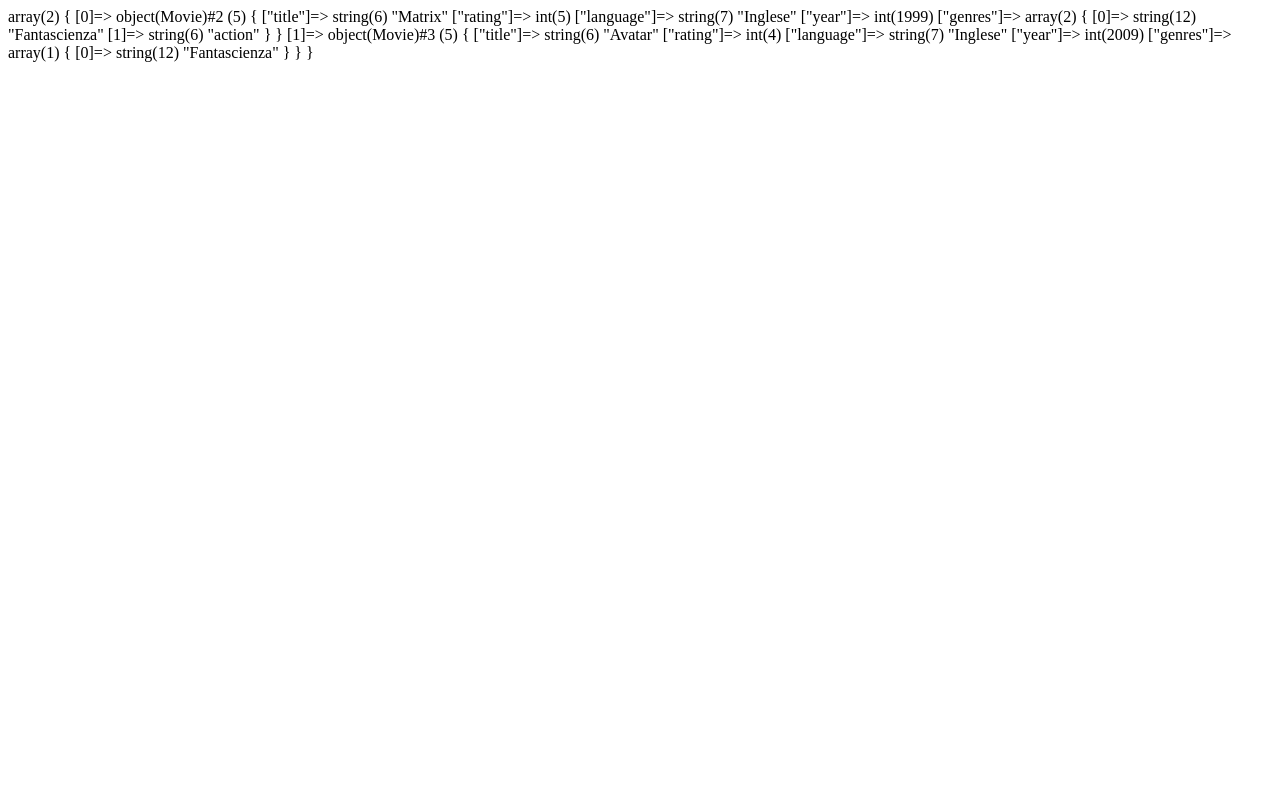
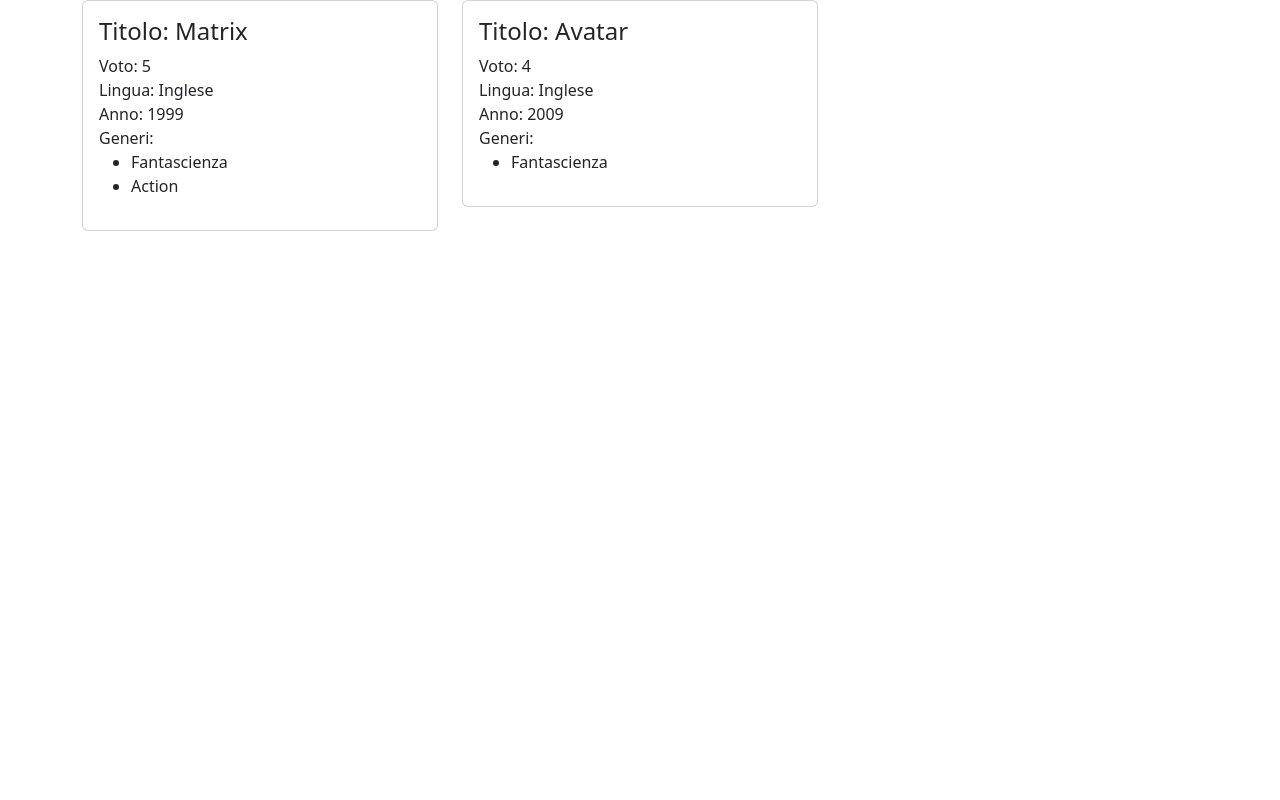
Before and after one commit to DaniloSalerno/php-oop-1, a PHP site: page / in a window 1280 px wide. Run offline with PHP 8.4, Linux system fonts and the light colour scheme.

Commit message:
print card in page with movies info

```diff
--- a/db.php
+++ b/db.php
@@ -5,4 +5,4 @@ $movies = [
 ];
 
 //Aggiungiamo un nuovo genere al 'miovie' con indice 0
-$movies[0]->addGenres('action');
+$movies[0]->addGenres('Action');
--- a/index.php
+++ b/index.php
@@ -24,6 +24,64 @@ organizzando il layout dividendo la struttura ed i contenuti in file e parziali
 include './models/movie.php';
 include './db.php';
 
-var_dump($movies)
 
 ?>
+
+<!DOCTYPE html>
+<html lang="en">
+
+<head>
+    <meta charset="UTF-8">
+    <meta name="viewport" content="width=device-width, initial-scale=1.0">
+    <title>Movies</title>
+    <link href='https://cdn.jsdelivr.net/npm/bootstrap@5.3.2/dist/css/bootstrap.min.css' rel='stylesheet' integrity='sha384-T3c6CoIi6uLrA9TneNEoa7RxnatzjcDSCmG1MXxSR1GAsXEV/Dwwykc2MPK8M2HN' crossorigin='anonymous'>
+</head>
+
+<body>
+
+    <div class="container">
+
+        <div class="row row-cols-1 row-cols-md-2 row-cols-lg-3">
+
+            <?php foreach ($movies as $movie) : ?>
+
+                <div class="col">
+
+                    <div class="card">
+
+                        <div class="card-body">
+                            <h4>Titolo: <?= $movie->title ?> </h4>
+                            <div>Voto: <?= $movie->rating ?> </div>
+                            <div>Lingua: <?= $movie->language ?> </div>
+                            <div>Anno: <?= $movie->year ?> </div>
+                            <div>
+                                <span>Generi:</span>
+                                <ul>
+                                    <?php foreach ($movie->genres as $genre) : ?>
+                                        <li> <?= $genre ?> </li>
+                                    <?php endforeach ?>
+                                </ul>
+                            </div>
+
+                        </div>
+                        <!-- /.card-body -->
+
+                    </div>
+                    <!-- /.card -->
+
+                </div>
+                <!-- /.col -->
+
+            <?php endforeach ?>
+
+        </div>
+        <!-- /.row-->
+
+    </div>
+    <!-- /.container -->
+
+
+
+</body>
+
+</html>
```
